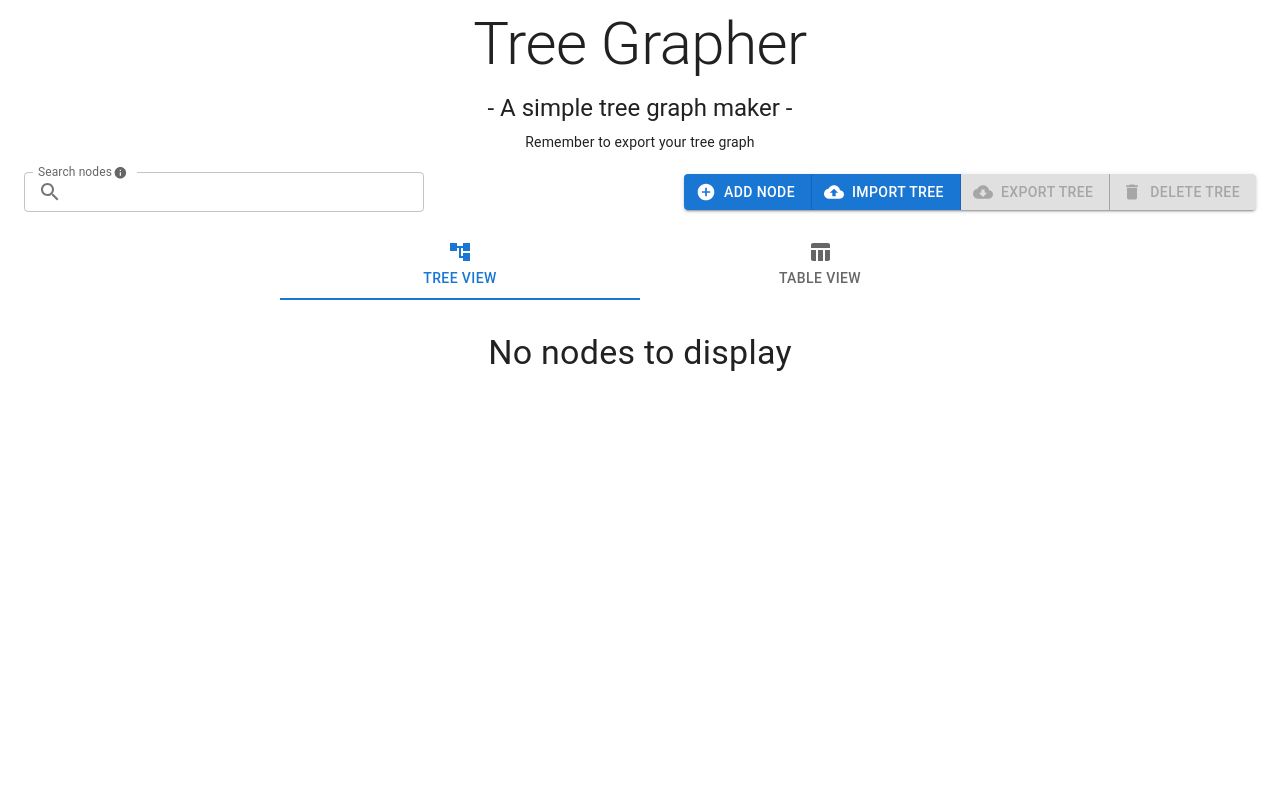
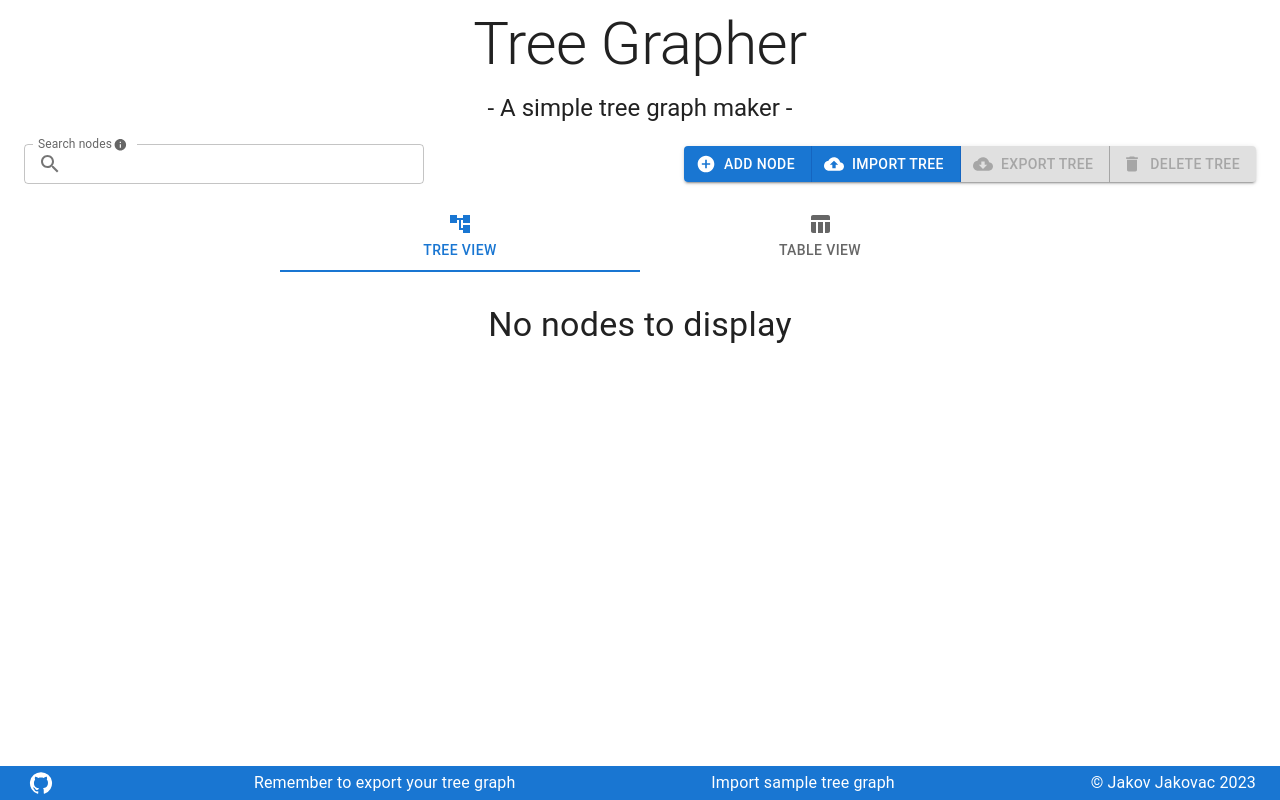
Before and after one commit to OffCrazyFreak/Tree-Grapher, a React (Create React App) app: page / in a window 1280 px wide. Built offline with nearby package versions, Linux system fonts and the light colour scheme.

Commit message:
Added footer

```diff
--- a/src/App.jsx
+++ b/src/App.jsx
@@ -8,6 +8,7 @@ import {
   Tabs,
   Box,
   ButtonGroup,
+  IconButton,
 } from "@mui/material";
 import {
   AddCircle as AddCircleIcon,
@@ -16,6 +17,7 @@ import {
   Delete as DeleteIcon,
   AccountTree as AccountTreeIcon,
   TableChart as TableChartIcon,
+  GitHub as GitHubIcon,
 } from "@mui/icons-material";
 
 import { useState, useEffect } from "react";
@@ -25,6 +27,8 @@ import NodeForm from "./components/NodeForm";
 import ControlledTreeView from "./components/ControlledTreeView";
 import TableView from "./components/TableView";
 import DeleteAlert from "./components/DeleteAlert";
+
+import SampleTreeData from "./TreeData_Sample.json";
 
 export default function App() {
   const mqSub480 = useMediaQuery("(max-width: 480px)");
@@ -75,7 +79,7 @@ export default function App() {
 
           updateData(importedData);
         } catch (error) {
-          console.error("Error parsing imported data:", error);
+          alert("Error parsing imported data.");
         }
       };
 
@@ -91,53 +95,61 @@ export default function App() {
   }
 
   function handleDeleteNode(node) {
-    // Find the parent node that contains the node to be deleted
-    const findParent = (parentNode, targetName) => {
-      for (let i = 0; i < parentNode.children.length; i++) {
-        if (parentNode.children[i].name === targetName) {
-          if (parentNode.children[i].children.length > 0) {
-            console.error("Cannot delete a node with children.");
-          } else {
-            if (node.name === selectedTreeNode) {
-              setSelectedTreeNode(null);
+    // Find the node with the given name in the treeData
+    const findNode = (nodes, targetName) => {
+      for (const node of nodes) {
+        if (node.name === targetName) {
+          return node;
+        }
+        const foundNode = findNode(node.children, targetName);
+        if (foundNode) {
+          return foundNode;
+        }
+      }
+      return null;
+    };
+
+    const nodeToDelete = findNode(treeData, node.name);
+
+    if (!nodeToDelete) {
+      alert("Node not found.");
+      return;
     }
 
-            parentNode.children.splice(i, 1);
+    if (nodeToDelete.children.length > 0) {
+      alert("Cannot delete a node with children.");
+      return;
     }
+
+    const shouldDelete = window.confirm(
+      "Are you sure you want to delete this node?"
+    );
+
+    if (shouldDelete) {
+      // Delete the node from treeData
+      const deleteNode = (nodes, targetName) => {
+        for (let i = 0; i < nodes.length; i++) {
+          if (nodes[i].name === targetName) {
+            nodes.splice(i, 1);
             return true;
-        } else if (findParent(parentNode.children[i], targetName)) {
+          }
+          if (deleteNode(nodes[i].children, targetName)) {
             return true;
           }
         }
         return false;
       };
 
-    // Find and remove the node from treeData
-    for (let i = 0; i < treeData.length; i++) {
-      if (treeData[i].name === node.name) {
-        if (treeData[i].children.length > 0) {
-          console.error("Cannot delete a node with children.");
-        } else {
+      deleteNode(treeData, node.name);
+      setSearchResults(flattenTree(treeData));
+
       if (node.name === selectedTreeNode) {
         setSelectedTreeNode(null);
       }
-
-          treeData.splice(i, 1);
-          setSearchResults(flattenTree(treeData));
-        }
-        return;
-      } else if (findParent(treeData[i], node.name)) {
-        setSearchResults(flattenTree(treeData));
-        return;
     }
   }
 
-    console.error("Node not found.");
-  }
-
   function handleDeleteTree() {
-    setOpenDeleteAlert(false);
-
     setSelectedTreeNode(null);
     updateData([]);
   }
@@ -210,6 +222,7 @@ export default function App() {
         deleteFunction={handleDeleteTree}
       />
 
+      <Box sx={{ flex: "1 0 auto" }}>
         <Container maxWidth={false}>
           <Typography variant="h2" align="center" sx={{ paddingBlock: 1 }}>
             Tree Grapher
@@ -221,14 +234,6 @@ export default function App() {
             sx={{ paddingBlock: 0.5 }}
           >
             - A simple tree graph maker -
-        </Typography>
-        <Typography
-          variant="body2"
-          align="center"
-          gutterBottom={false}
-          sx={{ paddingBlock: 0.5 }}
-        >
-          Remember to export your tree graph
           </Typography>
         </Container>
 
@@ -340,6 +345,40 @@ export default function App() {
             )}
           </Box>
         </Container>
+      </Box>
+
+      <Container
+        maxWidth={false}
+        sx={{
+          display: "flex",
+          justifyContent: "space-between",
+          alignItems: "center",
+
+          backgroundColor: (theme) => theme.palette.primary.main,
+
+          color: "#fff",
+        }}
+      >
+        <IconButton
+          href="https://github.com/OffCrazyFreak/Tree-Grapher"
+          target="_blank"
+          rel="noopener noreferrer"
+          color="inherit"
+          size="small"
+        >
+          <GitHubIcon />
+        </IconButton>
+
+        <Typography>Remember to export your tree graph</Typography>
+        <Typography
+          sx={{ cursor: "pointer" }}
+          onClick={() => updateData(SampleTreeData)}
+        >
+          Import sample tree graph
+        </Typography>
+
+        <Typography>&copy; Jakov Jakovac {new Date().getFullYear()}</Typography>
+      </Container>
     </>
   );
 }
--- a/src/components/DeleteAlert.jsx
+++ b/src/components/DeleteAlert.jsx
@@ -13,6 +13,12 @@ export default function DeleteAlert({
   setOpenDeleteAlert,
   deleteFunction,
 }) {
+  function submit() {
+    deleteFunction();
+
+    setOpenDeleteAlert(false);
+  }
+
   return (
     <Backdrop open={openDeleteAlert}>
       <Modal
@@ -21,7 +27,7 @@ export default function DeleteAlert({
         // submit on Enter key
         onKeyDown={(e) => {
           if (e.key === "Enter") {
-            deleteFunction();
+            submit();
           }
         }}
         // close on Escape key
@@ -83,7 +89,7 @@ export default function DeleteAlert({
                 Cancel
               </Button>
 
-              <Button variant="contained" onClick={deleteFunction}>
+              <Button variant="contained" onClick={submit}>
                 Delete tree
               </Button>
             </Box>
--- a/src/components/TableView.jsx
+++ b/src/components/TableView.jsx
@@ -9,6 +9,7 @@ import {
   Link,
   Box,
   Tooltip,
+  Typography,
 } from "@mui/material";
 import { Edit as EditIcon, Delete as DeleteIcon } from "@mui/icons-material";
 
@@ -73,7 +74,7 @@ export default function TableView({
   }
 
   function getFormatedCellValue(column, result) {
-    const cellValue = result[column.key];
+    const cellValue = <Typography>{result[column.key]}</Typography>;
 
     if (column.key === "name" && result.link) {
       return (
@@ -185,8 +186,7 @@ export default function TableView({
                   padding: 0.5,
                 }}
               >
-                {handleEdit && (
-                  <Tooltip title="Edit" key="Edit">
+                <Tooltip title="Edit">
                   <IconButton
                     size="small"
                     onClick={() => handleEdit(result)}
@@ -200,8 +200,7 @@ export default function TableView({
                     <EditIcon />
                   </IconButton>
                 </Tooltip>
-                )}
-                {handleDelete && (
+
                 <Tooltip title="Delete">
                   <IconButton
                     size="small"
@@ -216,7 +215,6 @@ export default function TableView({
                     <DeleteIcon />
                   </IconButton>
                 </Tooltip>
-                )}
               </Box>
             </TableCell>
           </TableRow>
```
Lines whose indentation alone changed are shown as unchanged.
